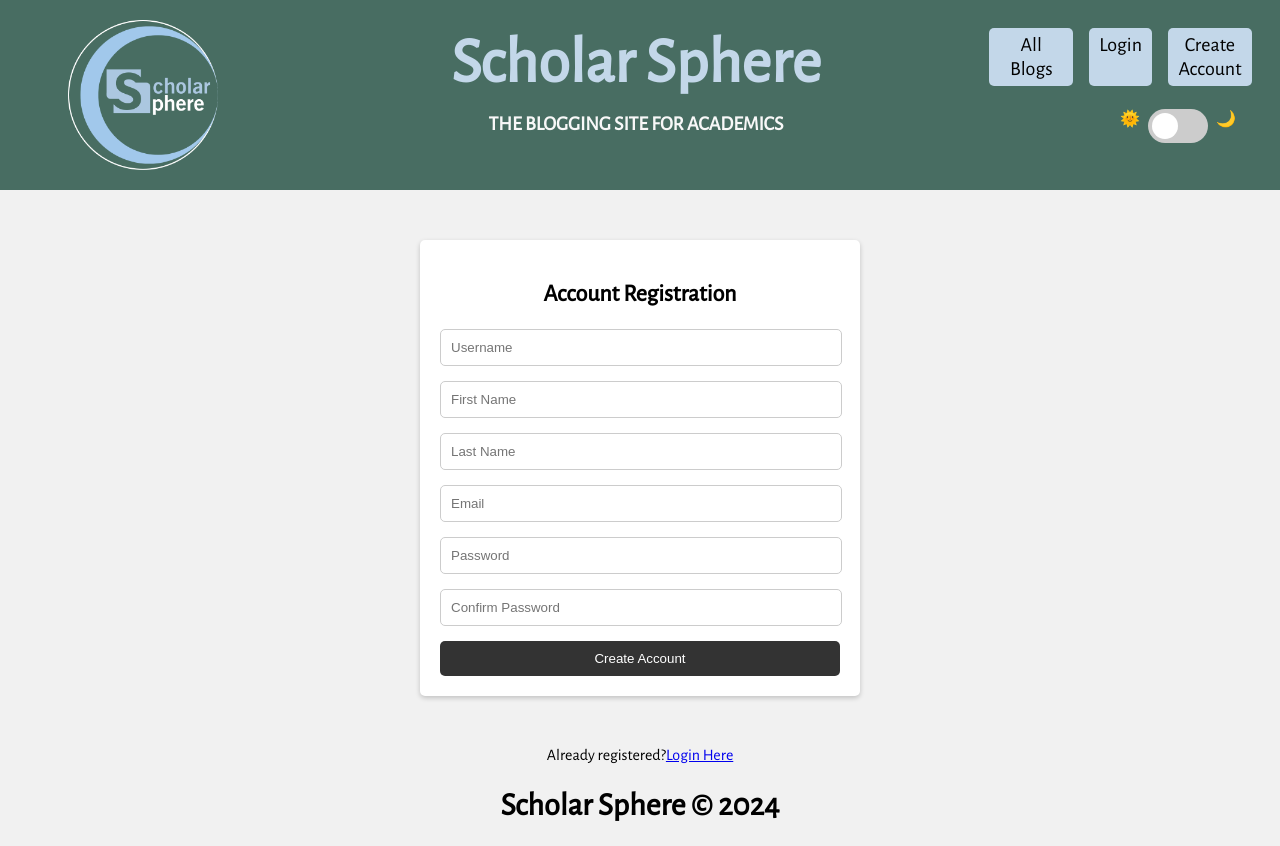
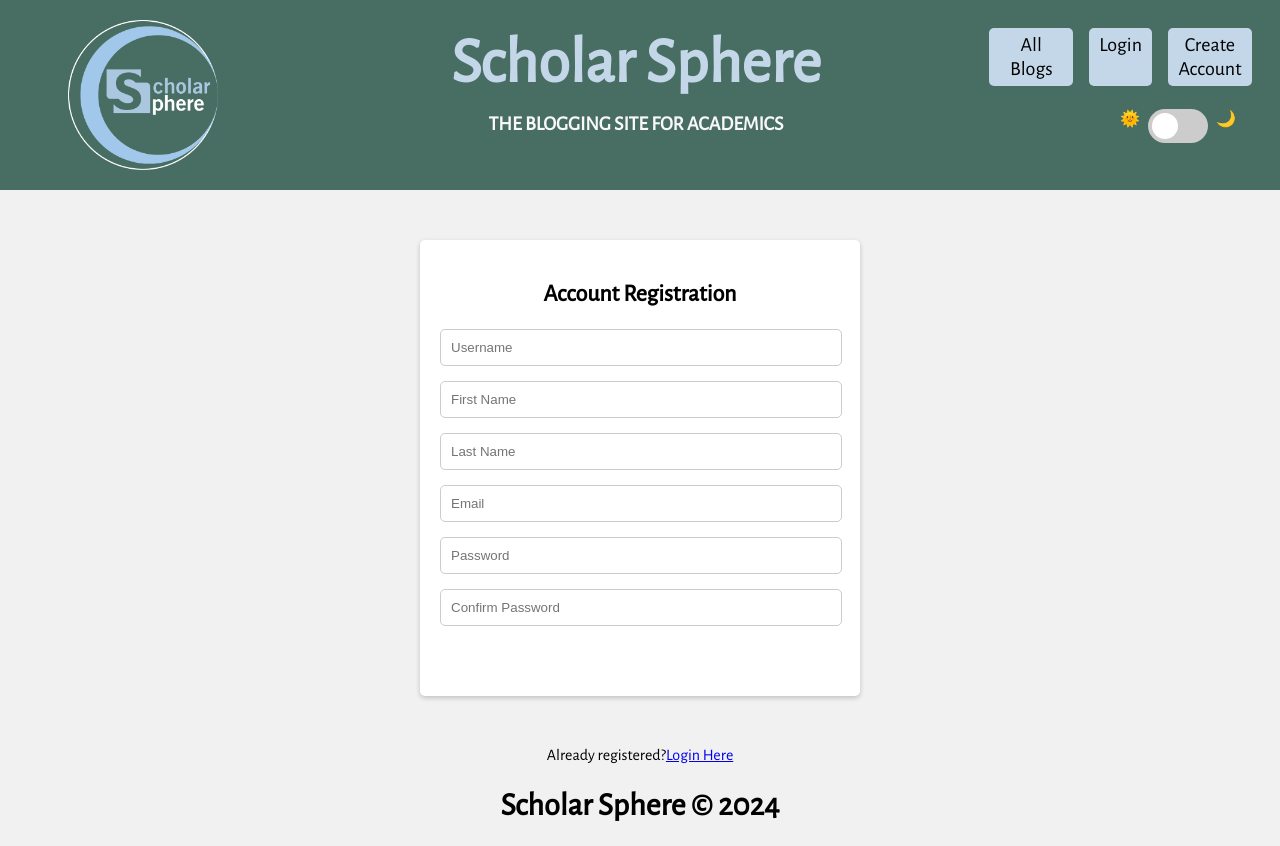
Before and after one commit to JoeWarrenSoftware/SBC-ScholarSphere, a React (Vite) app in the folder Frontend/ScholarSphere/: page /signup in a window 1280 px wide. Shown: the top 846 px of the page. Built offline with nearby package versions, Linux system fonts and the light colour scheme.

Commit message:
Amended style color for forms

```diff
--- a/Frontend/ScholarSphere/src/components/ProfileUser.jsx
+++ b/Frontend/ScholarSphere/src/components/ProfileUser.jsx
@@ -53,7 +53,7 @@ const ProfileUser = () => {
 
   return (
     <div>
-      <form onSubmit={handleSubmit}>
+      <form className="profile" onSubmit={handleSubmit}>
       <h2>My Profile</h2>
       <input
         type="string"
--- a/Frontend/ScholarSphere/src/components/Signup.jsx
+++ b/Frontend/ScholarSphere/src/components/Signup.jsx
@@ -46,7 +46,7 @@ const Signup = () => {
 
   return (
     <>
-    <form onSubmit={handleSubmit}>
+    <form className="signup" onSubmit={handleSubmit}>
       <h2>Account Registration</h2>
       <input
         type="string"
--- a/Frontend/ScholarSphere/src/style.css
+++ b/Frontend/ScholarSphere/src/style.css
@@ -235,7 +235,7 @@ form {
     max-width: 400px;
     margin: 50px auto;
     padding: 20px;
-    background-color: white;
+    background-color: var(--blog-background);
     box-shadow: 0 2px 5px rgba(0, 0, 0, 0.2);
     border-radius: 5px;
 }
@@ -256,15 +256,15 @@ form input {
 form button {
     width: 100%;
     padding: 10px;
-    background-color: #333;
-    color: white;
+    background-color: var(--blog-font-color);
+    color: var(--blog-background);
     border: none;
     border-radius: 5px;
     cursor: pointer;
 }
 
 form button:hover {
-    background-color: #555;
+    background-color: var(--blog-font-color);
 }
 
 /* Main blog styles */
```
